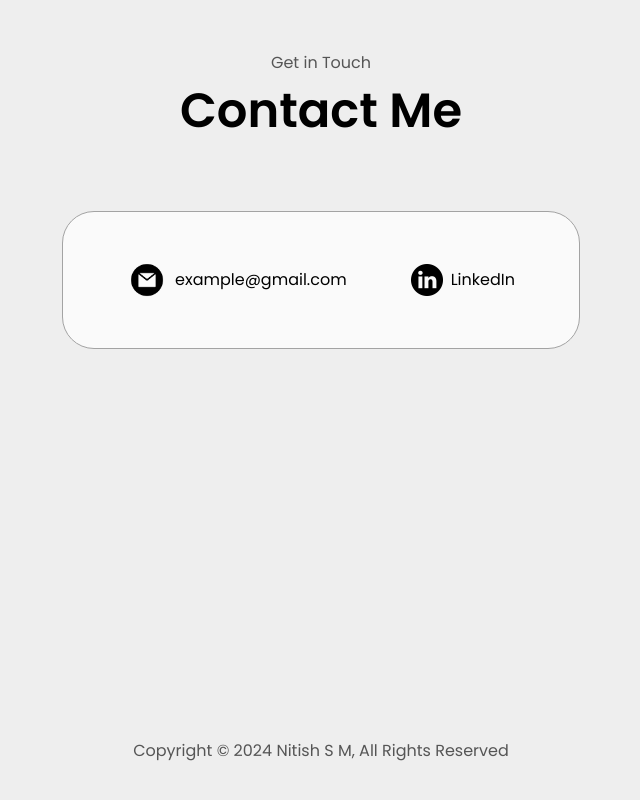
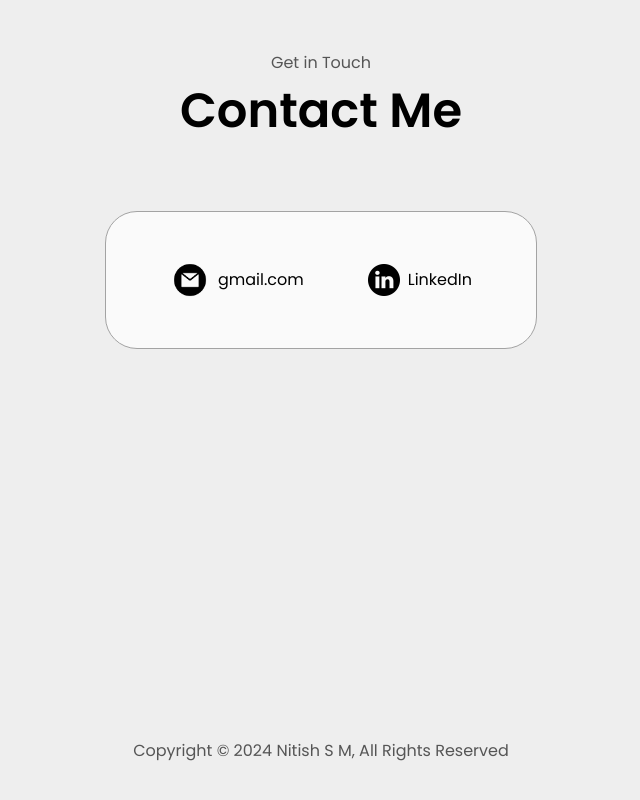
Before and after one commit to nitishsm2002/html-css-js-portfolio, a plain HTML site: page index.html in a window 1280 px wide. Shown: the part 3514-4314 px from the top of the page, without its empty margins (319-959 px from the left). Drawn offline with Linux system fonts and the light colour scheme.

Commit message:
Update index.html

```diff
--- a/index.html
+++ b/index.html
@@ -182,7 +182,7 @@
     <div class="contact-info-upper-container">
         <div class="contact-info-container">
             <img src="./assets/email.png" alt="email icon" class="icon contact-icon email-icon"/>
-            <p><a href="mailto:nitishdhavan7@gmail.com">example@gmail.com</a></p>
+            <p><a href="mailto:nitishdhavan7@gmail.com">gmail.com</a></p>
         </div>
         <div class="contact-info-container">
             <img src="./assets/linkedin.png" alt="LinkedIn icon" class="icon contact-icon linkedin-icon"/>
```
